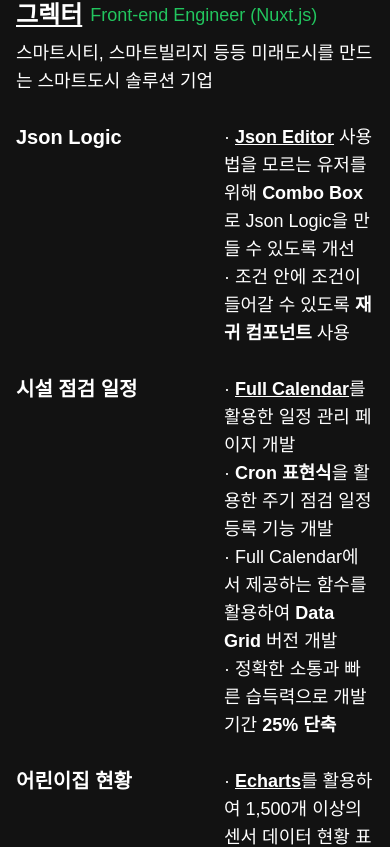
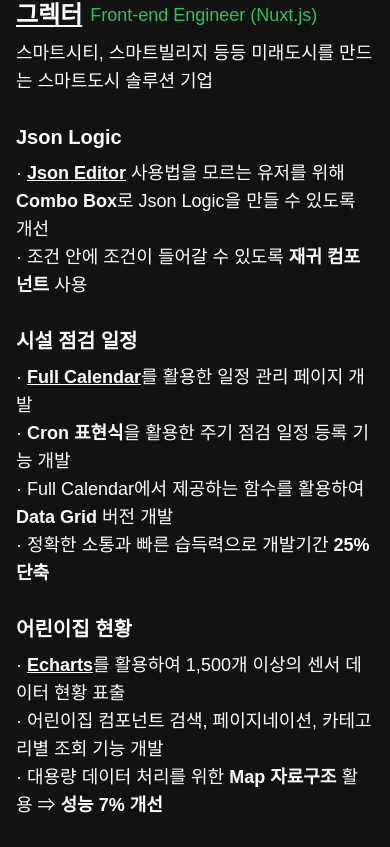
Before and after one commit to dongsun1/dongsun1.dev, a Next.js app: page /resume in a window 390 px wide. Shown: the part 998-1845 px from the top of the page. Built offline with nearby package versions, Linux system fonts and the light colour scheme; a web font is replaced by a local one.

Commit message:
update resume

```diff
--- a/pages/resume.tsx
+++ b/pages/resume.tsx
@@ -50,9 +50,9 @@
           </div>
           <p>스마트시티, 스마트빌리지 등등 미래도시를 만드는 스마트도시 솔루션 기업</p>
           <br />
-          <div className="flex">
-            <h1 className="text-xl mb-1 w-52 font-bold shrink-0">Json Logic</h1>
-            <div>
+          <div className="flex flex-col md:flex-row">
+            <h1 className="text-xl mb-2 w-full md:w-1/4 font-bold shrink-0">Json Logic</h1>
+            <div className="w-full md:w-3/4">
               <p>
                 ·{' '}
                 <Link className="font-bold underline" href="https://www.npmjs.com/package/jsoneditor">
@@ -66,9 +66,9 @@
             </div>
           </div>
           <br />
-          <div className="flex">
-            <h1 className="text-xl mb-1 w-52 font-bold shrink-0">시설 점검 일정</h1>
-            <div>
+          <div className="flex flex-col md:flex-row">
+            <h1 className="text-xl mb-2 w-full md:w-1/4 font-bold shrink-0">시설 점검 일정</h1>
+            <div className="w-full md:w-3/4">
               <p>
                 ·{' '}
                 <Link className="font-bold underline" href="https://fullcalendar.io/">
@@ -88,9 +88,9 @@
             </div>
           </div>
           <br />
-          <div className="flex">
-            <h1 className="text-xl mb-1 w-52 font-bold shrink-0">어린이집 현황</h1>
-            <div>
+          <div className="flex flex-col md:flex-row">
+            <h1 className="text-xl mb-2 w-full md:w-1/4 font-bold shrink-0">어린이집 현황</h1>
+            <div className="w-full md:w-3/4">
               <p>
                 ·{' '}
                 <Link className="font-bold underline" href="https://echarts.apache.org/en/index.html">
```
